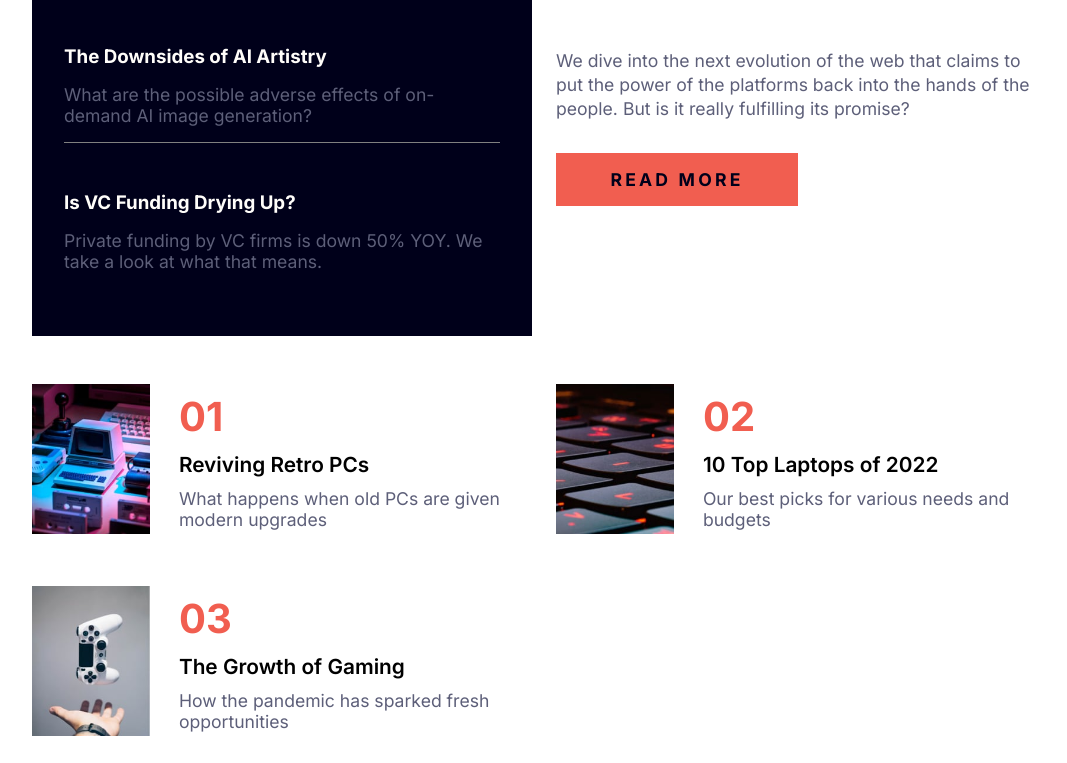
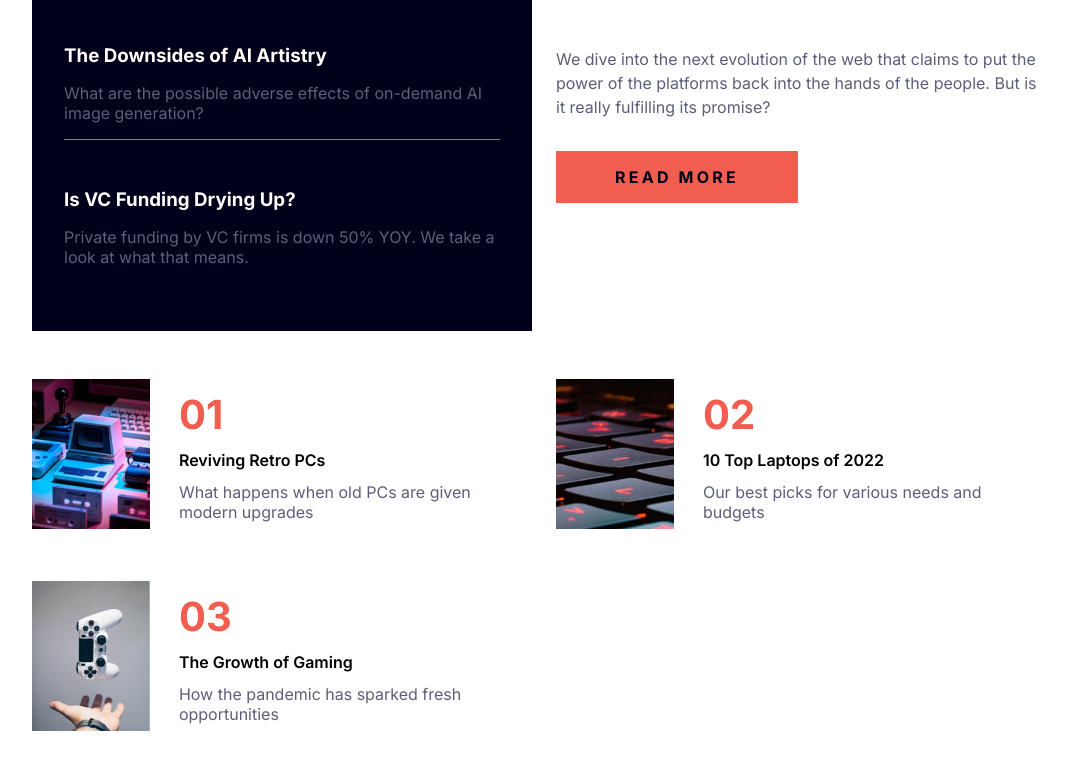
Before and after one commit to UbekM/project-create, a plain HTML site: page index.html in a window 1280 px wide. Shown: the part 838-1601 px from the top of the page, without its empty margins (96-1163 px from the left). Drawn offline with Linux system fonts and the light colour scheme.

Commit message:
font changes

```diff
--- a/index.css
+++ b/index.css
@@ -136,7 +136,7 @@ h1 {
 }
 
 p {
-  font-size: 1.1rem;
+  font-size: 1rem;
   color: hsl(236, 13%, 42%);
 }
 
@@ -168,7 +168,7 @@ p {
   color: hsl(240, 100%, 5%);
   border: none;
   padding: 1rem;
-  font-size: 1.1rem;
+  font-size: 1rem;
   font-weight: 700;
   width: 50%;
   letter-spacing: 0.2rem;
@@ -209,7 +209,7 @@ h3:hover {
 }
 
 .five * h3 {
-  font-size: 1.3rem;
+  font-size: 1rem;
   font-weight: 600;
 }
 
```
